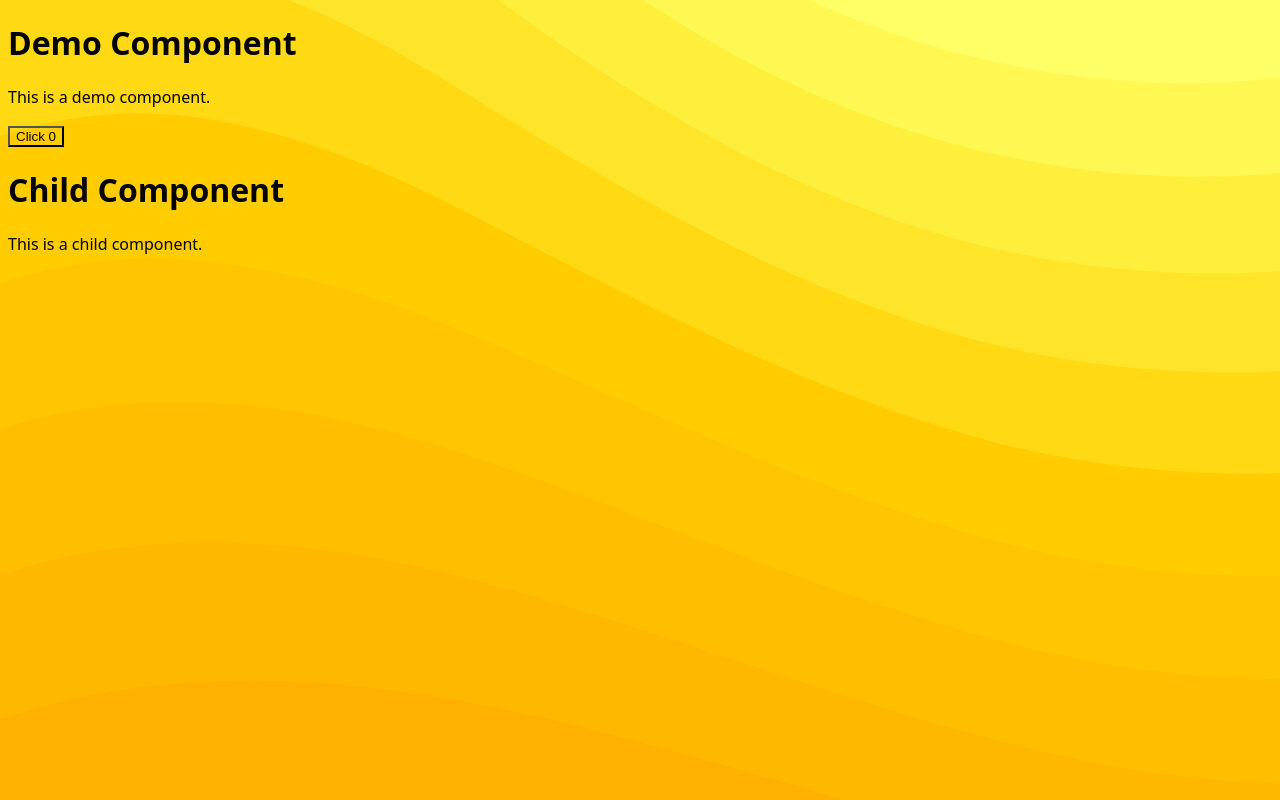
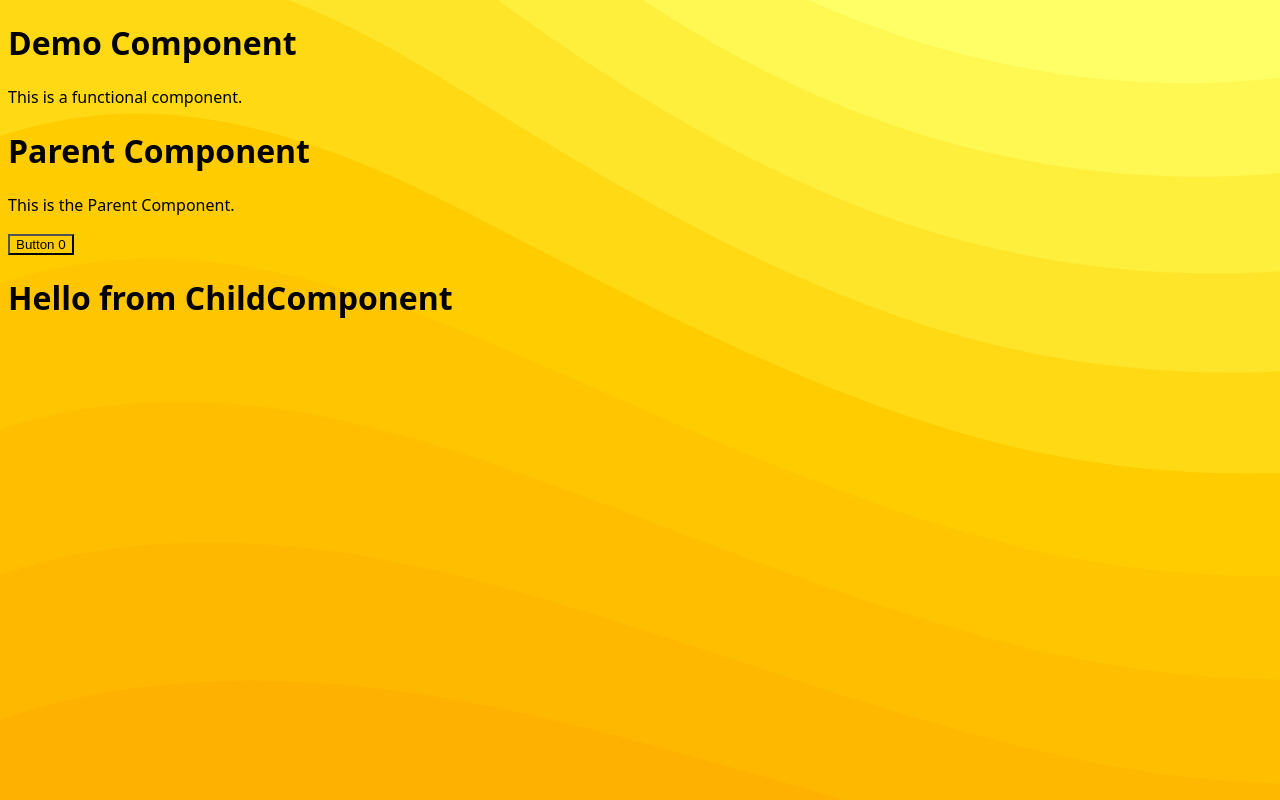
Before and after one commit to TrapFish/TestProjectSelfLearning, a React (Vite) app: page / in a window 1280 px wide. Built offline with nearby package versions, Linux system fonts and the light colour scheme.

Commit message:
changes for the project four

```diff
--- a/src/App.jsx
+++ b/src/App.jsx
@@ -6,7 +6,10 @@
 //import Form from './components/projectTwo/Form.jsx';
 
 //Project Three
-import DemoComponent from './components/projectThree/DemoComponent.jsx';
+// import DemoComponent from './components/projectThree/DemoComponent.jsx';
+
+//Project four
+import Demo from "./components/projectFour/Demo";
 export default function App() {
   return (
     <>
@@ -17,7 +20,11 @@ export default function App() {
       </main> */}
       {/* Project Two */}
       {/* <Form /> */}
-      <DemoComponent />
+      {/* Project Three */}
+      {/* <DemoComponent /> */}
+
+      {/* Project Four */}
+      <Demo />
     </>
   );
 }
--- /dev/null
+++ b/src/components/projectFour/ChildComponent.jsx
@@ -0,0 +1,12 @@
+import React from 'react';
+
+const ChildComponent = React.memo(() => {
+    console.log('Child Component Rendered');
+    return (
+        <div>
+            <h1>Hello from ChildComponent</h1>
+        </div>
+    );
+});
+
+export default ChildComponent;
--- /dev/null
+++ b/src/components/projectFour/Demo.jsx
@@ -0,0 +1,15 @@
+import React from 'react';
+import ParentComponent from './ParentComponent';
+
+const Demo = () => {
+
+    return (
+        <div>
+            <h1>Demo Component</h1>
+            <p>This is a functional component.</p>
+            <ParentComponent />
+        </div>
+    );
+};
+
+export default Demo;
--- /dev/null
+++ b/src/components/projectFour/ParentComponent.jsx
@@ -0,0 +1,21 @@
+import React, {useState, useCallback} from 'react';
+import ChildComponent from './ChildComponent';
+
+const ParentComponent = () => {
+    const [parentState, setParentState] = useState(0);
+
+const handleParentChnage = useCallback(() => {
+    setParentState(parentState + 1);
+}, [parentState]);
+
+    return (
+        <div>
+            <h1>Parent Component</h1>
+            <p>This is the Parent Component.</p>
+            <button  onClick={handleParentChnage}>Button {parentState}</button>
+            <ChildComponent />
+        </div>
+    );
+};
+
+export default ParentComponent;
```
